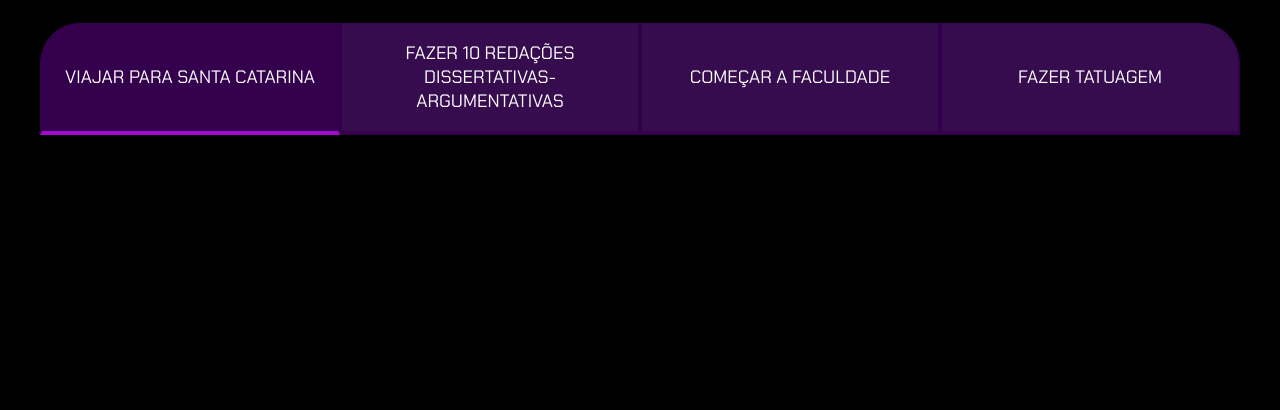
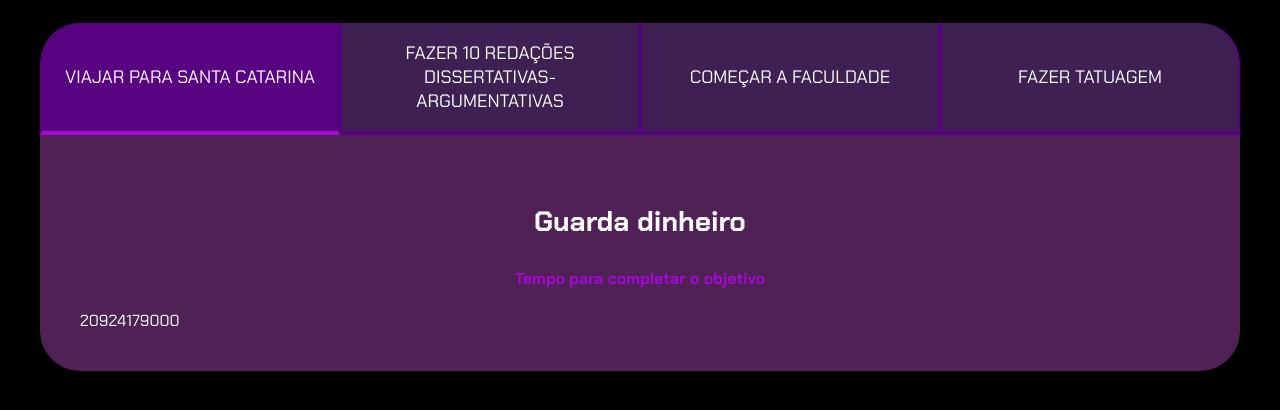
Before and after one commit to Drwexs/Novo, a plain HTML site: page index.html in a window 1280 px wide. Shown: the part 80-490 px from the top of the page. Drawn offline with Linux system fonts and the light colour scheme.

Commit message:
Add files via upload

```diff
--- a/index.html
+++ b/index.html
@@ -11,13 +11,46 @@
 <body>
     <section class="conteudo-principal">
         <h2 class="titulo-principal">MEUS OBJETIVOS DO ANO<span>_</span></h2>
+        <div class="conteudo">
             <div class="botoes">
                 <button class="botao ativo">VIAJAR PARA SANTA CATARINA</button>
                 <button class="botao ">FAZER 10 REDAÇÕES DISSERTATIVAS-ARGUMENTATIVAS</button>
                 <button class="botao">COMEÇAR A FACULDADE</button>
                 <button class="botao">FAZER TATUAGEM</button>
             </div>
+
+
+            <div class="abas-textos">
+                <div class="aba-conteudo ativo">
+                    <h3 class="aba-conteudo-titulo-principal">Guarda dinheiro</h3>
+                    <h4 class="aba-conteudo-titulo-secundario">Tempo para completar o objetivo</h4>
+                    <div class="contador"></div>
+                </div>
+                <div class="aba-conteudo">
+                    <h3 class="aba-conteudo-titulo-principal">4 Redações até agora</h3>
+                    <h4 class="aba-conteudo-titulo-secundario">Tempo para completar o objetivo</h4>
+                    <div class="contador"></div>
+
+                </div>
+                <div class="aba-conteudo">
+                    <h3 class="aba-conteudo-titulo-principal">Estudar para o ENEM/Vestibular</h3>
+                    <h4 class="aba-conteudo-titulo-secundario">Tempo para completar o objetivo</h4>
+                    <div class="contador"></div>
+
+                </div>
+                <div class="aba-conteudo">
+                    <h3 class="aba-conteudo-titulo-principal">Fazer pelo menos 1 tatuagem.</h3>
+                    <h4 class="aba-conteudo-titulo-secundario">Tempo para completar o objetivo</h4>
+                    <div class="contador"></div>
+
+                </div>
+            </div>
+        </div>
+
+
+
     </section>
+
     <script src="main.js"></script>
 </body>
 
--- a/main.js
+++ b/main.js
@@ -1,4 +1,5 @@
 const botoes = document.querySelectorAll(".botao");
+const textos = document.querySelectorAll(".aba-conteudo");
 
 for (let i=0; i < botoes.length; i++){
 
@@ -6,10 +7,22 @@ for (let i=0; i < botoes.length; i++){
 
         for (let j = 0; j< botoes.length; j++){
             botoes[j].classList.remove("ativo");
+            textos[j].classList.remove("ativo");
         }
 
         botoes[i].classList.add("ativo");
+        textos[i].classList.add("ativo");
 
-    }
+    };
 
-}
+};
+
+
+
+const contadores = document.querySelectorAll(".contador");
+const tempoObjetivo1 = new Date("2025-12-01T00:00:00");
+
+let tempoAtual = new Date();
+
+
+contadores[0].textContent = tempoObjetivo1 - tempoAtual;
--- a/style.css
+++ b/style.css
@@ -4,9 +4,9 @@
     --cor-de-fundo: #000000;
     --verde: #a409d3;
     --branco: #FFFFFF;
-    --botao-ativo: #34004d;
-    --botao-inativo: rgba(108, 24, 156, 0.5);
-    --texto-fundo: rgb(90, 168, 179);
+    --botao-ativo: #590281;
+    --botao-inativo: rgba(127, 65, 163, 0.5);
+    --texto-fundo: rgb(79, 33, 85);
 }
 
 body {
@@ -60,10 +60,39 @@ body {
     display: block;
 }
 
-.ativo{
+.botao.ativo{
     background-color: var(--botao-ativo);
     border-bottom: 4px solid var(--verde);
 }
+
+.abas-textos{
+    background-color: var(--texto-fundo);
+    padding: 40px;
+    border-radius: 0 0 40px 40px;
+    border-bottom: 40px;
+}
+
+.aba-conteudo.ativo{
+    display: block;
+}
+
+.aba-conteudo{
+    display: none;
+}
+
+.aba-conteudo-titulo-principal{
+    font-size: 28px;
+    text-align: center;
+}
+
+.aba-conteudo-titulo-secundario{
+    text-align: center;
+    color: var(--verde);
+    text-transform: u;
+}
+
+
+
 
 @media screen and (min-width: 768px){
     .botoes{
@@ -77,4 +106,7 @@ body {
     .botao:last-child{
         border-radius: 0 40px 0 0;
     }
+
+
+
 }
```
Lines whose indentation alone changed are shown as unchanged.
